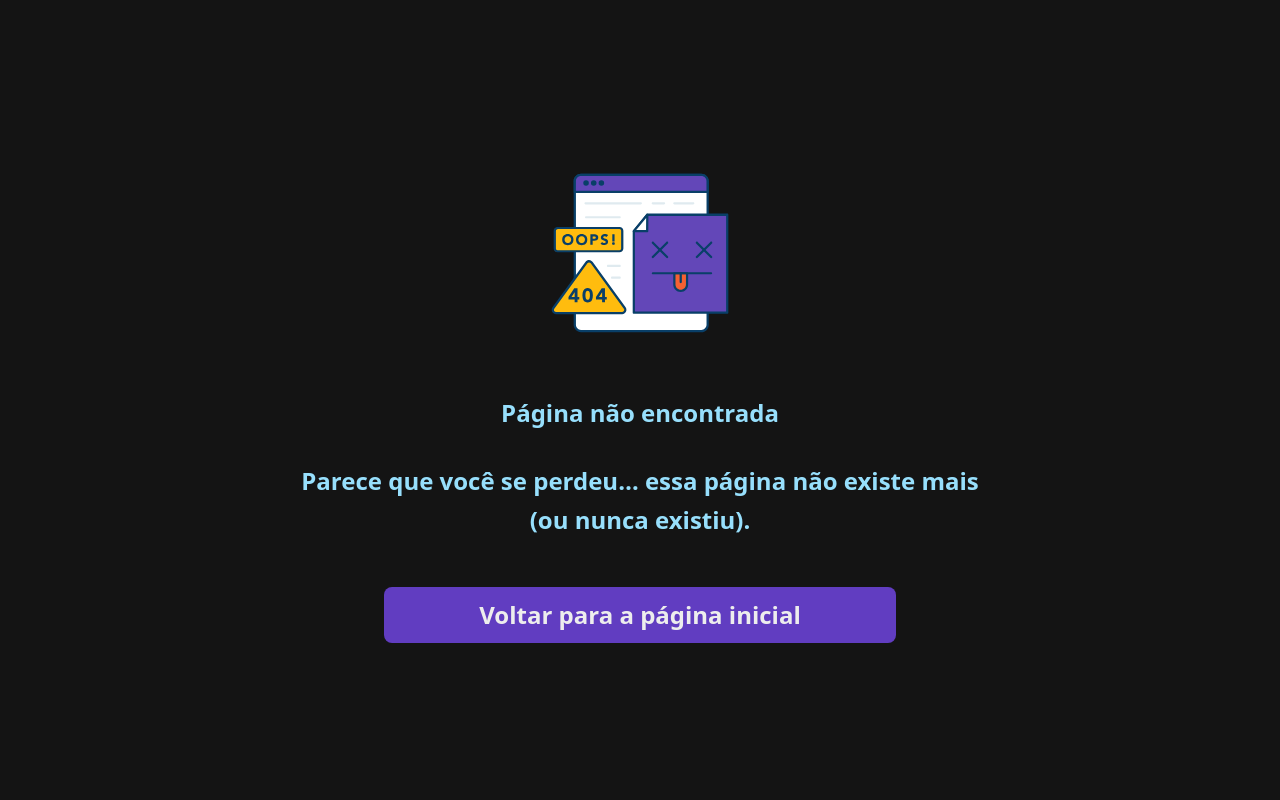
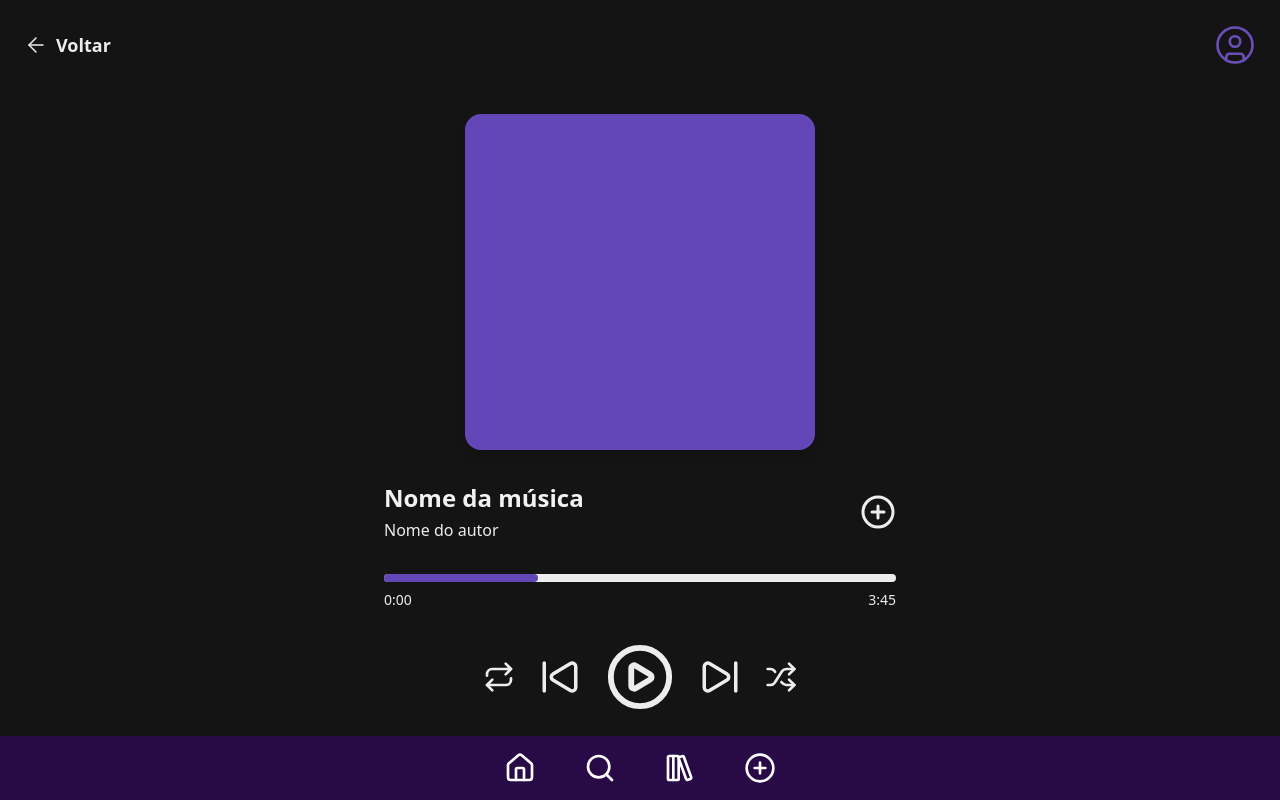
Before and after one commit to ilorenco/taprify, a React (Vite) app in the folder frontend/: page /player in a window 1280 px wide. Built offline with nearby package versions, Linux system fonts and the light colour scheme.

Commit message:
feat: adiciona página de player da música

```diff
--- a/frontend/src/Router.jsx
+++ b/frontend/src/Router.jsx
@@ -8,6 +8,7 @@ import { Library } from './pages/Library';
 import { PlaylistDetails } from './pages/PlaylistDetails';
 import { Profile } from './pages/Profile';
 import { NotFound } from './pages/NotFound';
+import { Player } from './pages/Player';
 
 export function Router() {
     return (
@@ -22,6 +23,7 @@ export function Router() {
                     <Route path="/library" element={<Library />} />
                     <Route path="/playlist-details" element={<PlaylistDetails />} />
                     <Route path="/profile" element={<Profile />} />
+                    <Route path="/player" element={<Player />} />
                 </Route>
             </Routes>
         </BrowserRouter>
--- a/frontend/src/components/commons/Header/index.jsx
+++ b/frontend/src/components/commons/Header/index.jsx
@@ -6,7 +6,7 @@ import { Link } from 'react-router-dom';
 export function Header() {
     const location = useLocation();
     const isSearchPage = location.pathname === '/search';
-    const isLibraryOrPlaylistDetailsPage = location.pathname === '/library' || location.pathname === '/playlist-details' ;
+    const isLibraryOrPlaylistDetailsPage = location.pathname === '/library' || location.pathname === '/playlist-details' || location.pathname === '/player';
     const isProfilePage = location.pathname === '/profile';
 
     return (
--- a/frontend/src/pages/Library/index.jsx
+++ b/frontend/src/pages/Library/index.jsx
@@ -45,7 +45,7 @@ export function Library() {
                         </div>
                     </div>
 
-                    <hr className="border-blue-light border-t-2" />
+                    <hr className="border-blue-light border-t-2 py-2" />
                 </div>
             </div>
 
--- /dev/null
+++ b/frontend/src/pages/Player/components/PlayerControls/index.jsx
@@ -0,0 +1,38 @@
+import { RepeatIcon, SkipBackIcon, CirclePlayIcon, SkipForwardIcon, ShuffleIcon  } from "lucide-react"
+
+export function PlayerControls() {
+    return (
+        <div className="flex items-center gap-4 md:gap-6">
+            <RepeatIcon
+                size={28}
+                color="var(--color-base-input)"
+                strokeWidth={2}
+                className="cursor-pointer hover:scale-110 transition-transform md:w-8 md:h-8"
+            />
+            <SkipBackIcon
+                size={36}
+                color="var(--color-base-input)"
+                strokeWidth={2}
+                className="cursor-pointer hover:scale-110 transition-transform md:w-[42px] md:h-[42px]"
+            />
+            <CirclePlayIcon
+                size={60}
+                color="var(--color-base-input)"
+                strokeWidth={2}
+                className="cursor-pointer hover:scale-110 transition-transform md:w-[70px] md:h-[70px]"
+            />
+            <SkipForwardIcon
+                size={36}
+                color="var(--color-base-input)"
+                strokeWidth={2}
+                className="cursor-pointer hover:scale-110 transition-transform md:w-[42px] md:h-[42px]"
+            />
+            <ShuffleIcon
+                size={28}
+                color="var(--color-base-input)"
+                strokeWidth={2}
+                className="cursor-pointer hover:scale-110 transition-transform md:w-8 md:h-8"
+            />
+        </div>
+    )
+}
--- /dev/null
+++ b/frontend/src/pages/Player/components/ProgressBar/index.jsx
@@ -0,0 +1,20 @@
+export function ProgressBar() {
+    return (
+        <div className="flex flex-col gap-2 w-full">
+            {/* Barra de progresso */}
+            <div className="relative w-full h-2 bg-base-input rounded-full">
+                {/* Progresso preenchido - por enquanto fixo em 30% */}
+                <div
+                    className="absolute top-0 left-0 h-full bg-purple-ultra-violet rounded-full"
+                    style={{ width: '30%' }}
+                />
+            </div>
+
+            {/* Tempo atual e duração total */}
+            <div className="flex justify-between items-center text-sm text-base-input font-medium">
+                <span>0:00</span>
+                <span>3:45</span>
+            </div>
+        </div>
+    );
+}
--- /dev/null
+++ b/frontend/src/pages/Player/index.jsx
@@ -0,0 +1,34 @@
+import { CirclePlusIcon } from 'lucide-react';
+import { PlayerControls } from './components/PlayerControls';
+import { ProgressBar } from './components/ProgressBar';
+
+export function Player() {
+    return (
+        <div className="flex flex-col gap-6 md:gap-8 w-full h-full items-center justify-center px-4 md:px-6 py-6">
+            {/* Capa do álbum */}
+            <div className="w-[250px] h-[250px] md:w-[290px] md:h-[290px] lg:w-[350px] lg:h-[350px] bg-purple-ultra-violet rounded-2xl shadow-lg"></div>
+
+            {/* Informações da música */}
+            <div className="flex items-center justify-between w-full max-w-md md:max-w-lg">
+                <div className="flex flex-col gap-1 flex-1">
+                    <h1 className="font-bold text-base-card text-xl md:text-2xl truncate">Nome da música</h1>
+                    <h2 className="font-medium text-base-input text-sm md:text-base truncate">Nome do autor</h2>
+                </div>
+                <CirclePlusIcon
+                    size={36}
+                    color="var(--color-base-input)"
+                    strokeWidth={2}
+                    className="cursor-pointer hover:scale-110 transition-transform shrink-0 ml-4"
+                />
+            </div>
+
+            {/* Barra de progresso */}
+            <div className="w-full max-w-md md:max-w-lg">
+                <ProgressBar />
+            </div>
+
+            {/* Controles do player */}
+            <PlayerControls />
+        </div>
+    )
+}
--- a/frontend/src/pages/PlaylistDetails/index.jsx
+++ b/frontend/src/pages/PlaylistDetails/index.jsx
@@ -66,7 +66,7 @@ export function PlaylistDetails() {
                         </div>
                     </div>
 
-                    <hr className="border-blue-light border-t-2" />
+                    <hr className="border-blue-light border-t-2 py-2" />
                 </div>
             </div>
 
```
